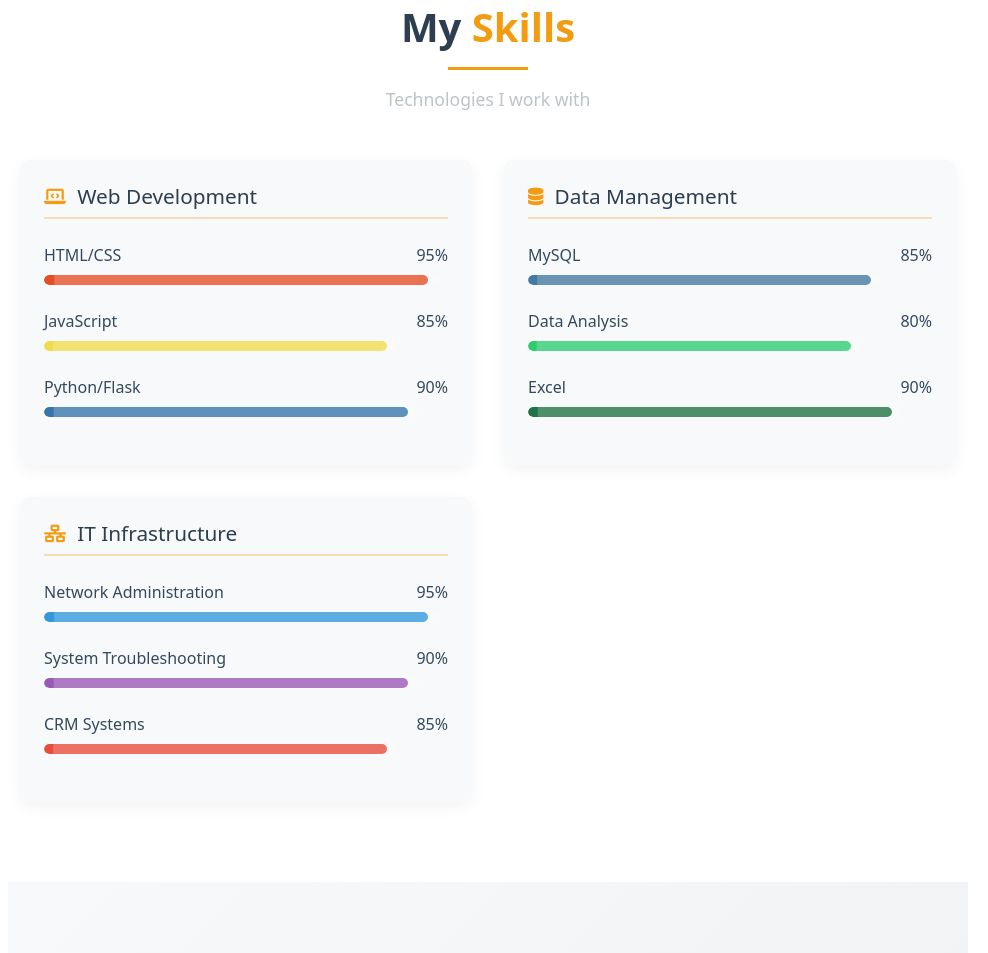
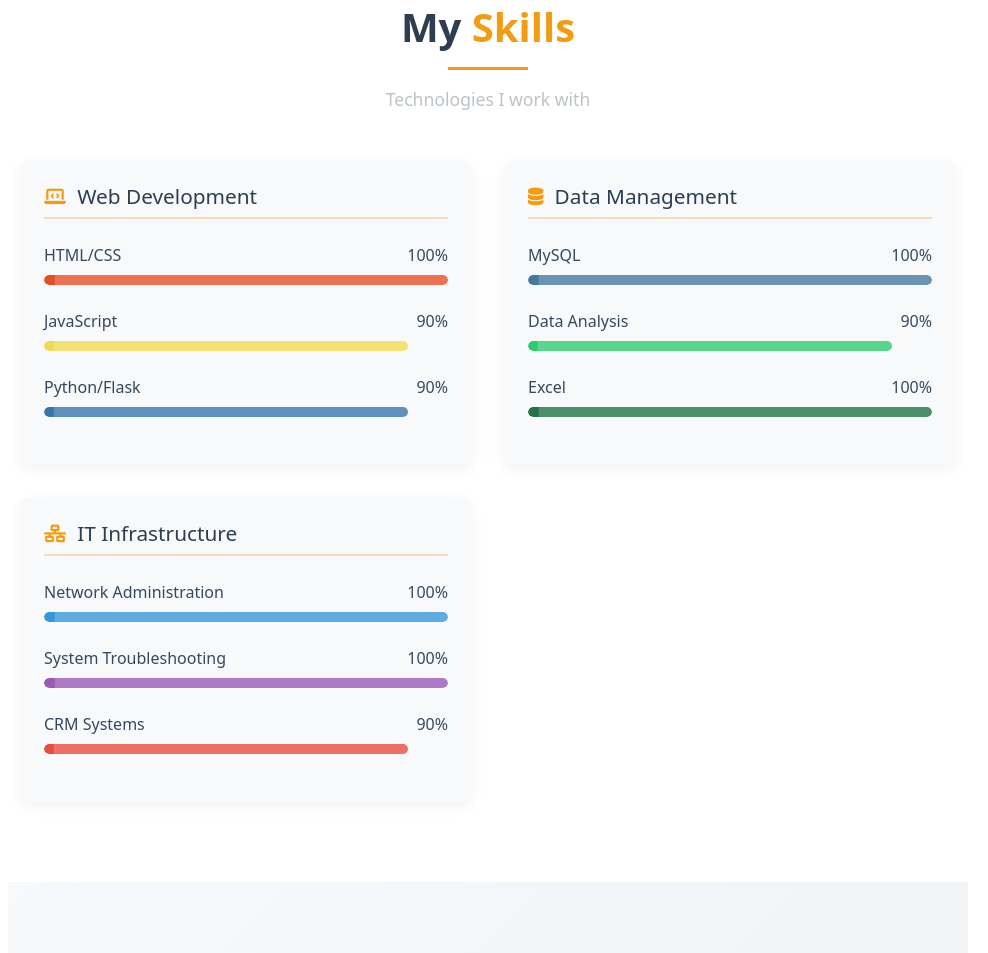
Before and after one commit to Boaz254/Boaz-Portfolio, a Flask app: page / in a window 1280 px wide. Shown: the part 1944-2897 px from the top of the page, without its empty margins (292-1280 px from the left). Run offline with Flask 3, Linux system fonts and the light colour scheme; some libraries are stand-ins or nearby versions.

Commit message:
Changes @ 2025-10-03 12:00:00 UTC

```diff
--- a/Templates/index.html
+++ b/Templates/index.html
@@ -206,19 +206,19 @@
                         <div class="skill-item">
                             <div class="skill-info">
                                 <span>HTML/CSS</span>
-                                <span>95%</span>
+                                <span>100%</span>
                             </div>
                             <div class="progress-bar">
-                                <div class="progress-fill" style="width: 95%; background-color: #e44d26;"></div>
+                                <div class="progress-fill" style="width: 100%; background-color: #e44d26;"></div>
                             </div>
                         </div>
                         <div class="skill-item">
                             <div class="skill-info">
                                 <span>JavaScript</span>
-                                <span>85%</span>
+                                <span>90%</span>
                             </div>
                             <div class="progress-bar">
-                                <div class="progress-fill" style="width: 85%; background-color: #f0db4f;"></div>
+                                <div class="progress-fill" style="width: 90%; background-color: #f0db4f;"></div>
                             </div>
                         </div>
                         <div class="skill-item">
@@ -240,28 +240,28 @@
                         <div class="skill-item">
                             <div class="skill-info">
                                 <span>MySQL</span>
-                                <span>85%</span>
+                                <span>100%</span>
                             </div>
                             <div class="progress-bar">
-                                <div class="progress-fill" style="width: 85%; background-color: #4479a1;"></div>
+                                <div class="progress-fill" style="width: 100%; background-color: #4479a1;"></div>
                             </div>
                         </div>
                         <div class="skill-item">
                             <div class="skill-info">
                                 <span>Data Analysis</span>
-                                <span>80%</span>
+                                <span>90%</span>
                             </div>
                             <div class="progress-bar">
-                                <div class="progress-fill" style="width: 80%; background-color: #2ecc71;"></div>
+                                <div class="progress-fill" style="width: 90%; background-color: #2ecc71;"></div>
                             </div>
                         </div>
                         <div class="skill-item">
                             <div class="skill-info">
                                 <span>Excel</span>
-                                <span>90%</span>
+                                <span>100%</span>
                             </div>
                             <div class="progress-bar">
-                                <div class="progress-fill" style="width: 90%; background-color: #217346;"></div>
+                                <div class="progress-fill" style="width: 100%; background-color: #217346;"></div>
                             </div>
                         </div>
                     </div>
@@ -274,28 +274,28 @@
                         <div class="skill-item">
                             <div class="skill-info">
                                 <span>Network Administration</span>
-                                <span>95%</span>
+                                <span>100%</span>
                             </div>
                             <div class="progress-bar">
-                                <div class="progress-fill" style="width: 95%; background-color: #3498db;"></div>
+                                <div class="progress-fill" style="width: 100%; background-color: #3498db;"></div>
                             </div>
                         </div>
                         <div class="skill-item">
                             <div class="skill-info">
                                 <span>System Troubleshooting</span>
-                                <span>90%</span>
+                                <span>100%</span>
                             </div>
                             <div class="progress-bar">
-                                <div class="progress-fill" style="width: 90%; background-color: #9b59b6;"></div>
+                                <div class="progress-fill" style="width: 100%; background-color: #9b59b6;"></div>
                             </div>
                         </div>
                         <div class="skill-item">
                             <div class="skill-info">
                                 <span>CRM Systems</span>
-                                <span>85%</span>
+                                <span>90%</span>
                             </div>
                             <div class="progress-bar">
-                                <div class="progress-fill" style="width: 85%; background-color: #e74c3c;"></div>
+                                <div class="progress-fill" style="width: 90%; background-color: #e74c3c;"></div>
                             </div>
                         </div>
                     </div>
--- a/Templates/terms.html
+++ b/Templates/terms.html
@@ -143,7 +143,7 @@
 <body>
     <div class="container">
         <h1><i class="fas fa-file-contract icon"></i> Terms of Service</h1>
-        <p><strong>Last Updated:</strong> June 10, 2025</p>
+        <p><strong>Last Updated:</strong> April 10, 2025</p>
         <p>Welcome to my professional portfolio website. By accessing or using this website, you agree to comply with and be bound by the following terms and conditions of service.</p>
 
         <h2>1. Acceptance of Terms</h2>
```
